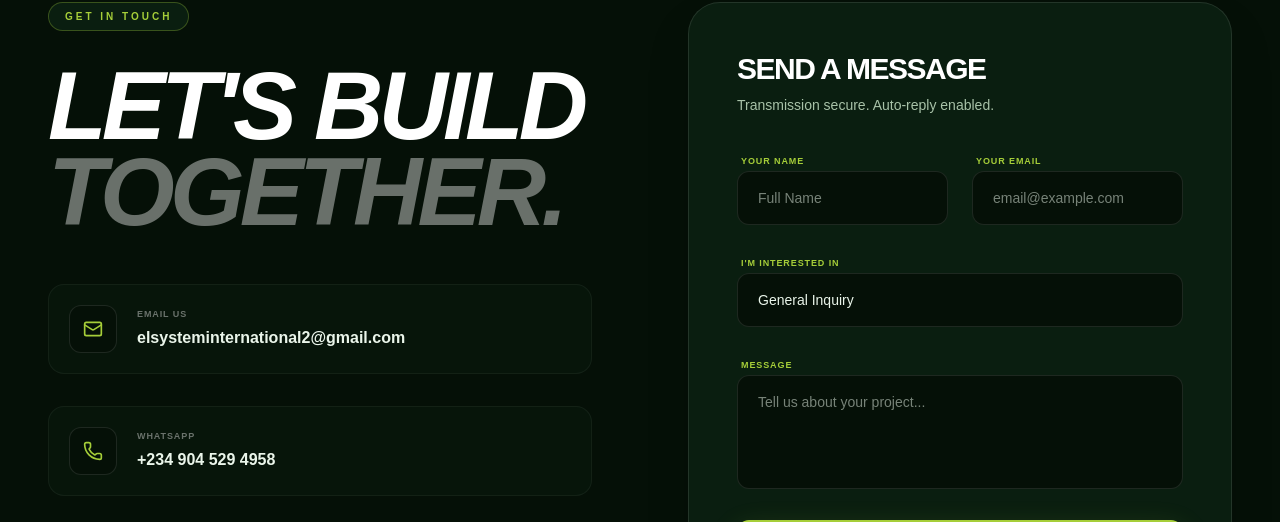
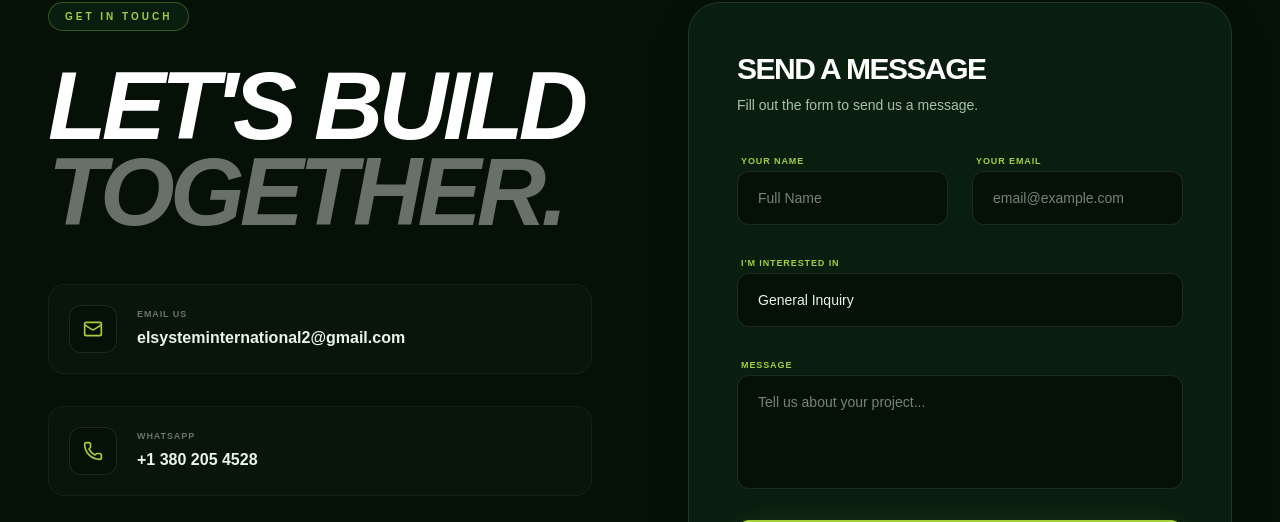
Before and after one commit to Emmanueltech2023/Elsinal-international, a Next.js app: page /contact in a window 1280 px wide. Shown: the part 190-712 px from the top of the page. Built offline with nearby package versions, Linux system fonts and the light colour scheme.

Commit message:
refactor: new update

```diff
--- a/app/contact/page.tsx
+++ b/app/contact/page.tsx
@@ -89,7 +89,7 @@ export default function ContactPage() {
                   </div>
                   <div>
                     <h4 className="text-[9px] font-black tracking-widest uppercase text-white/40 mb-1">WhatsApp</h4>
-                    <p className="text-sm md:text-base font-bold text-[#eaf5ea]">+234 904 529 4958</p>
+                    <p className="text-sm md:text-base font-bold text-[#eaf5ea]">+1 380 205 4528</p>
                   </div>
                 </div>
 
@@ -117,7 +117,7 @@ export default function ContactPage() {
 
                 <div className="relative z-10">
                   <h3 className="text-2xl md:text-3xl font-black text-white mb-2 uppercase tracking-tighter">Send a Message</h3>
-                  <p className="text-xs md:text-sm text-[#a8c2a8] mb-8 font-light">Transmission secure. Auto-reply enabled.</p>
+                  <p className="text-xs md:text-sm text-[#a8c2a8] mb-8 font-light">Fill out the form to send us a message.</p>
 
                   <form onSubmit={handleSubmit} className="space-y-4 md:space-y-6">
                     <div className="grid grid-cols-1 md:grid-cols-2 gap-4 md:gap-6">
@@ -181,12 +181,12 @@ export default function ContactPage() {
 
                     {status === "success" && (
                       <div className="flex items-center gap-2 text-[#A6CE39] font-black text-[10px] uppercase tracking-widest justify-center mt-4 animate-bounce">
-                        <CheckCircle size={14} /> Transmission Complete
+                        <CheckCircle size={14} /> Message Sent Successfully! We&apos;ll be in touch soon.
                       </div>
                     )}
                     {status === "error" && (
                       <div className="text-red-500 font-black text-[10px] uppercase text-center mt-4">
-                        Transmission Failed. Check Connection.
+                        Message Failed to Send. Check Connection.
                       </div>
                     )}
                   </form>
```
